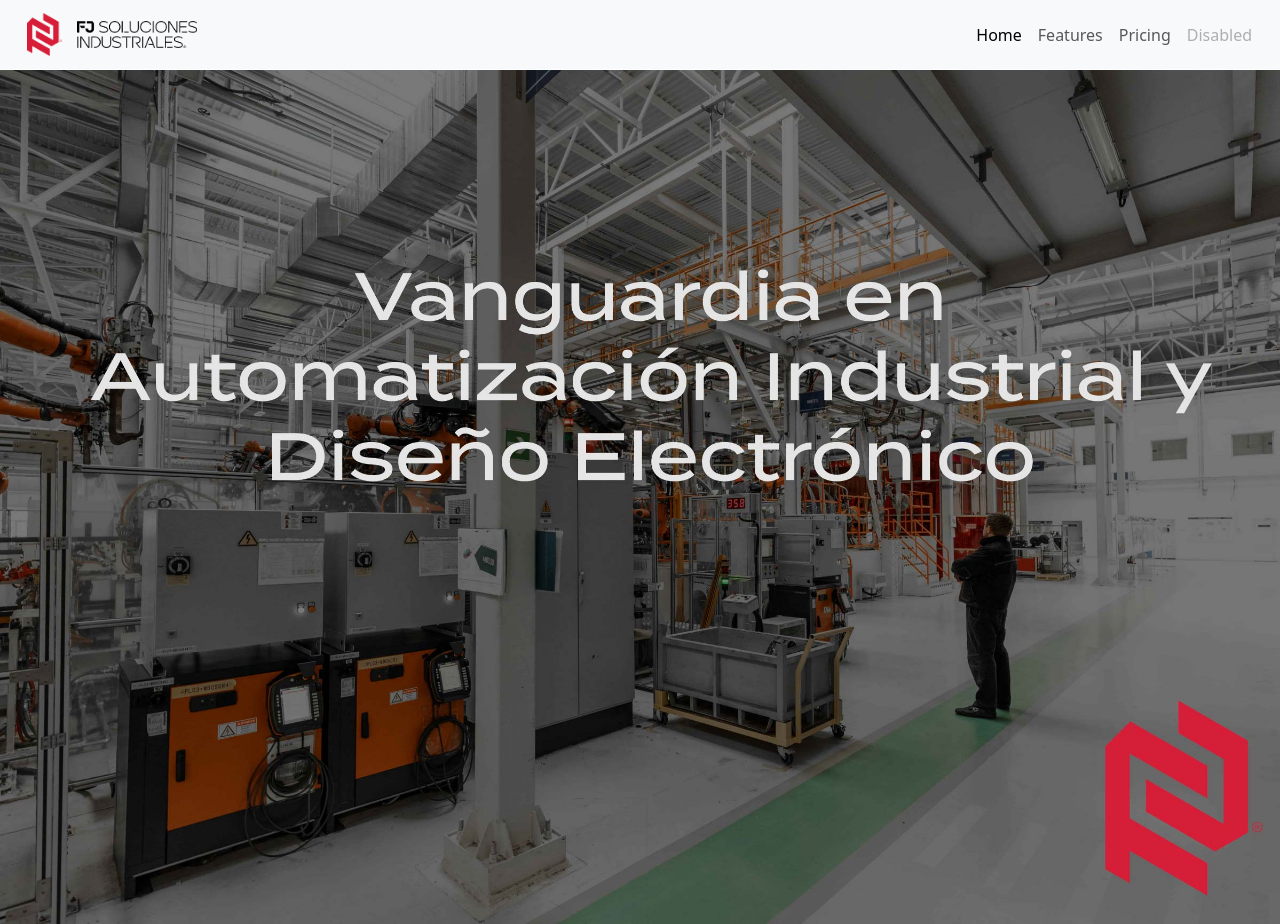
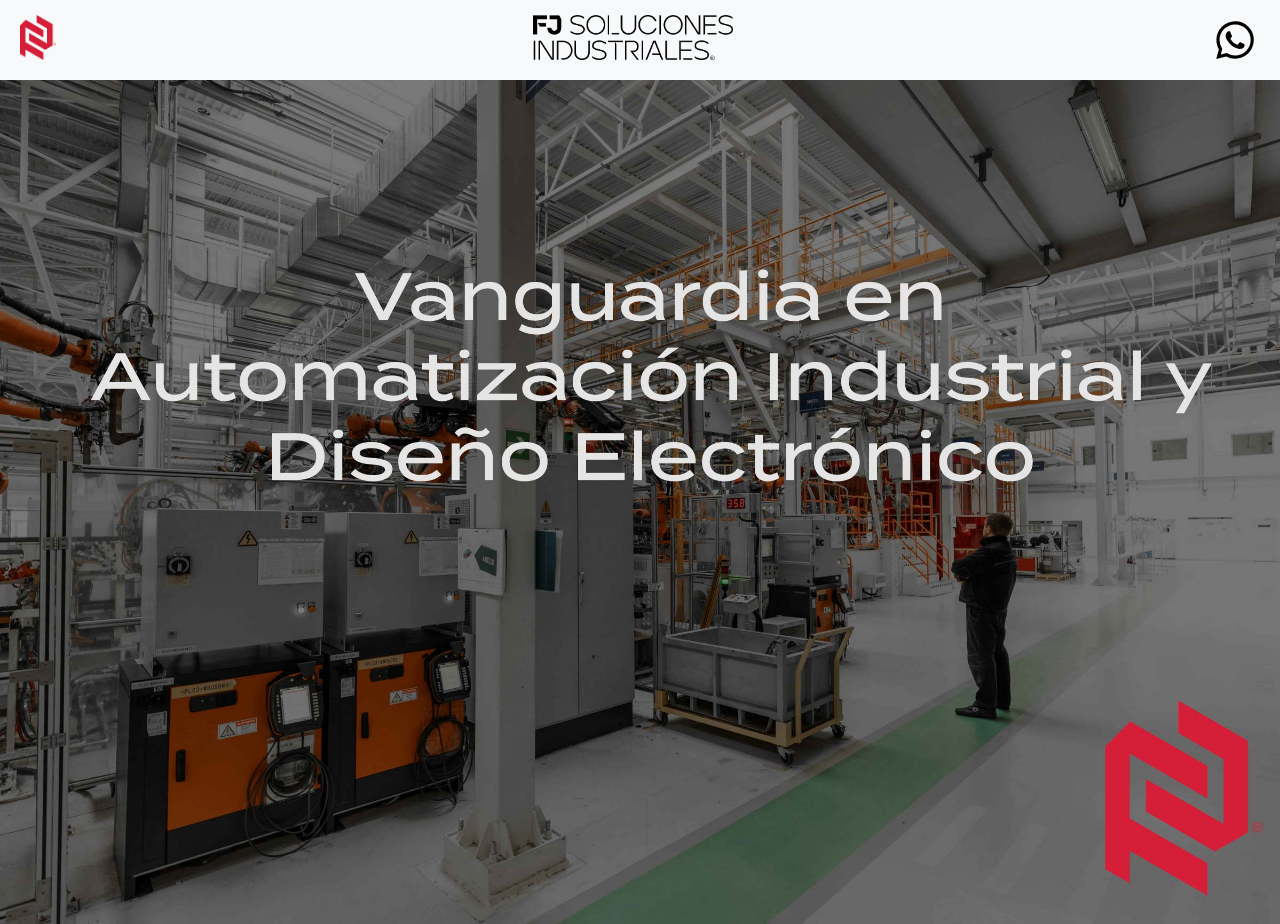
Before and after one commit to eliudsosa97/projectF, a website: page index.html in a window 1280 px wide. Shown: the top 924 px of the page. Drawn offline with nearby package versions, Linux system fonts and the light colour scheme.

Commit message:
mvp-prov

```diff
--- a/index.html
+++ b/index.html
@@ -12,7 +12,14 @@
   </head>
   <body>
     <header class="fixed">
-        <nav class="navbar navbar-expand-lg bg-body-tertiary">
+        <nav>
+            <div class="nav__provisional bg-body-tertiary">
+                <img src="/assets/logo-rojo.png" alt="" class="logo">
+                <img src="/assets/letras-negras.png" alt="" class="logo 	.d-none .d-lg-block .d-xl-none" id="logo-letras ">
+                <a href="https://api.whatsapp.com/send?phone=5213325908209&text=Hola+vi+esto+en%20su%20p%C3%A1gina+web" target="_blank"><img src="/assets/wa.svg" alt="" class="wa"></a>
+            </div>
+        </nav>
+        <!-- <nav class="navbar navbar-expand-lg bg-body-tertiary">
             <div class="container-fluid">
               <a class="navbar-brand" href="#"><img src="./assets/logo-rojo.png" alt="" class="logo__navbar"><img src="/assets/letras-negras.png" alt=""></a>
               <button class="navbar-toggler" type="button" data-bs-toggle="collapse" data-bs-target="#navbarNav" aria-controls="navbarNav" aria-expanded="false" aria-label="Toggle navigation">
@@ -35,7 +42,7 @@
                 </ul>
               </div>
             </div>
-          </nav>
+          </nav> -->
     </header>
     <main class="main">
 
--- a/scss/_home.scss
+++ b/scss/_home.scss
@@ -79,6 +79,9 @@ $white-ghost: rgb(250, 249, 253);
         }
     }
 
+}
+.wa {
+    float: right;
 }
 
 /* About Us */
--- a/scss/_mediaQueries.scss
+++ b/scss/_mediaQueries.scss
@@ -17,5 +17,11 @@
             }
         }
     }
+    .logo{
+        height: 35px !important;
+    }
+    .wa {
+        height: 35px;
+    }
 
 }
--- a/scss/_navbar.scss
+++ b/scss/_navbar.scss
@@ -24,3 +24,17 @@
     }
 
 }
+.nav__provisional {
+    display: flex;
+    flex-direction: row;
+    justify-content: space-between;
+    padding: 15px 20px;
+
+    .wa{
+        width: 50px;
+    }
+
+    .logo{
+        height: 45px;
+    }
+}
```
Also changed, not shown: styles/main.css, 1 other file.
